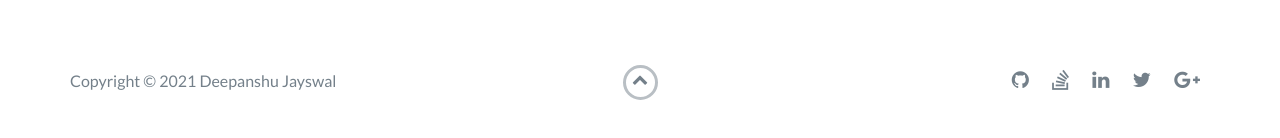
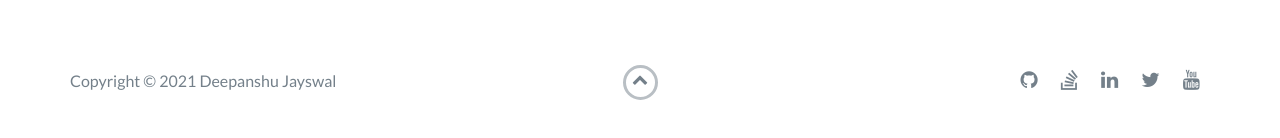
Before and after one commit to djayswal/Deepanshu-Jayswal, a website: page index.html in a window 1280 px wide. Shown: the part 4206-4344 px from the top of the page. Drawn offline with nearby package versions, Linux system fonts and the light colour scheme.

Commit message:
Update index.html

```diff
--- a/index.html
+++ b/index.html
@@ -306,7 +306,7 @@ This Machine Learning project helps in enhancing or diminishing the image qualit
                             <a href="https://twitter.com/deepanshujays" target="_blank"><i class="fa fa-twitter" aria-hidden="true"></i></a>
                         </li>
                         <li>
-                            <a href="https://plus.google.com/" target="_blank"><i class="fa fa-google-plus" aria-hidden="true"></i></a>
+                            <a href="https://www.youtube.com/@deepanshujayswal" target="_blank"><i class="fa fa-youtube" aria-hidden="true"></i></a>
                         </li>
                     </ul>
                 </div>
```
